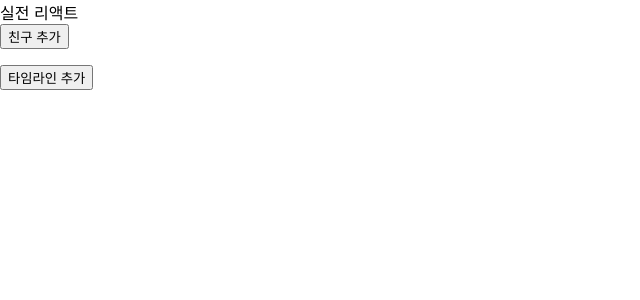
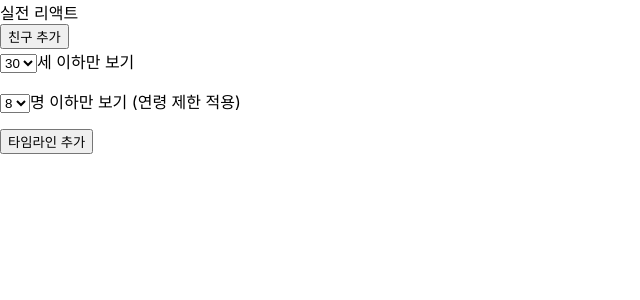
Before and after one commit to daejinious/class-react-exam, a React (Create React App) app: page / in a window 1280 px wide. Shown: the top 300 px of the page, without its empty margins (0-640 px from the left). Built offline with nearby package versions, Linux system fonts and the light colour scheme.

Commit message:
react-redux를 이용하여 data rendering 작업. component에서 rendering 작업 수행 (reselector 사용하지 않음)

```diff
--- /dev/null
+++ b/src/friend/common.js
@@ -0,0 +1,2 @@
+export const MAX_AGE_LIMIT = 30
+export const MAX_SHOW_LIMIT = 8
--- /dev/null
+++ b/src/friend/component/NumberSelect.js
@@ -0,0 +1,22 @@
+import React from 'react'
+
+export default function NumberSelect({ value, options, postfix, onChange }) {
+  return (
+    <div>
+      <select
+        onChange={(e) => {
+          const value = Number(e.currentTarget.value)
+          onChange(value)
+        }}
+        value={value}
+      >
+        {options.map((option) => (
+          <option key={option} value={option}>
+            {option}
+          </option>
+        ))}
+      </select>
+      {postfix}
+    </div>
+  )
+}
--- a/src/friend/container/FriendMain.js
+++ b/src/friend/container/FriendMain.js
@@ -1,11 +1,24 @@
 import React from 'react'
 import { getNextFriend } from '../../common/mockData'
-import { addFriend } from '../state'
+import { addFriend, setAgeLimit, setShowLimit } from '../state'
+import { shallowEqual, useDispatch, useSelector } from 'react-redux'
+import NumberSelect from '../component/NumberSelect'
 import FriendList from '../component/FriendList'
-import { useDispatch, useSelector } from 'react-redux'
+import { MAX_AGE_LIMIT, MAX_SHOW_LIMIT } from '../common'
 
-function FriendMain(props) {
-  const [friends] = useSelector((state) => [state.friend.friends])
+function FriendMain() {
+  const [ageLimit, showLimit, friendsWithAgeLimit, friendsWithAgeShowLimit] =
+    useSelector((state) => {
+      const { ageLimit, showLimit, friends } = state.friend
+      const friendsWithAgeLimit = friends.filter((item) => item.age <= ageLimit)
+
+      return [
+        ageLimit,
+        showLimit,
+        friendsWithAgeLimit,
+        friendsWithAgeLimit.slice(0, showLimit),
+      ]
+    }, shallowEqual)
   const dispatch = useDispatch()
 
   function onAdd() {
@@ -16,9 +29,26 @@
   return (
     <div>
       <button onClick={onAdd}>친구 추가</button>
-      <FriendList friends={friends} />
+      <NumberSelect
+        onChange={(v) => dispatch(setAgeLimit(v))}
+        value={ageLimit}
+        options={AGE_LIMIT_OPTIONS}
+        postfix="세 이하만 보기"
+      />
+      <FriendList friends={friendsWithAgeLimit} />
+      <NumberSelect
+        onChange={(v) => dispatch(setShowLimit(v))}
+        value={showLimit}
+        options={SHOW_LIMIT_OPTIONS}
+        postfix="명 이하만 보기 (연령 제한 적용)"
+      />
+      <FriendList friends={friendsWithAgeShowLimit} />
     </div>
   )
 }
 
 export default FriendMain
+
+// filter option
+const AGE_LIMIT_OPTIONS = [15, 20, 25, MAX_AGE_LIMIT]
+const SHOW_LIMIT_OPTIONS = [2, 4, 6, MAX_SHOW_LIMIT]
--- a/src/friend/state.js
+++ b/src/friend/state.js
@@ -1,14 +1,23 @@
 import createReducer from '../common/createReducer'
+import { MAX_AGE_LIMIT, MAX_SHOW_LIMIT } from './common'
 
 const ADD = 'friend/ADD'
 const REMOVE = 'friend/REMOVE'
 const EDIT = 'friend/EDIT'
+const SET_AGE_LIMIT = 'friend/SET_AGE_LIMIT'
+const SET_SHOW_LIMIT = 'friend/SET_SHOW_LIMIT'
 
 export const addFriend = (friend) => ({ type: ADD, friend })
 export const removeFriend = (friend) => ({ type: REMOVE, friend })
 export const editFriend = (friend) => ({ type: EDIT, friend })
+export const setAgeLimit = (ageLimit) => ({ type: SET_AGE_LIMIT, ageLimit })
+export const setShowLimit = (showLimit) => ({ type: SET_SHOW_LIMIT, showLimit })
 
-const INITIAL_STATE = { friends: [] }
+const INITIAL_STATE = {
+  friends: [],
+  ageLimit: MAX_AGE_LIMIT,
+  showLimit: MAX_SHOW_LIMIT,
+}
 
 const reducer = createReducer(INITIAL_STATE, {
   [ADD]: (state, action) => state.friends.push(action.friend),
@@ -24,6 +33,8 @@
       state.friends[index] = action.friend
     }
   },
+  [SET_AGE_LIMIT]: (state, action) => (state.ageLimit = action.ageLimit),
+  [SET_SHOW_LIMIT]: (state, action) => (state.showLimit = action.showLimit),
 })
 
 export default reducer
```
